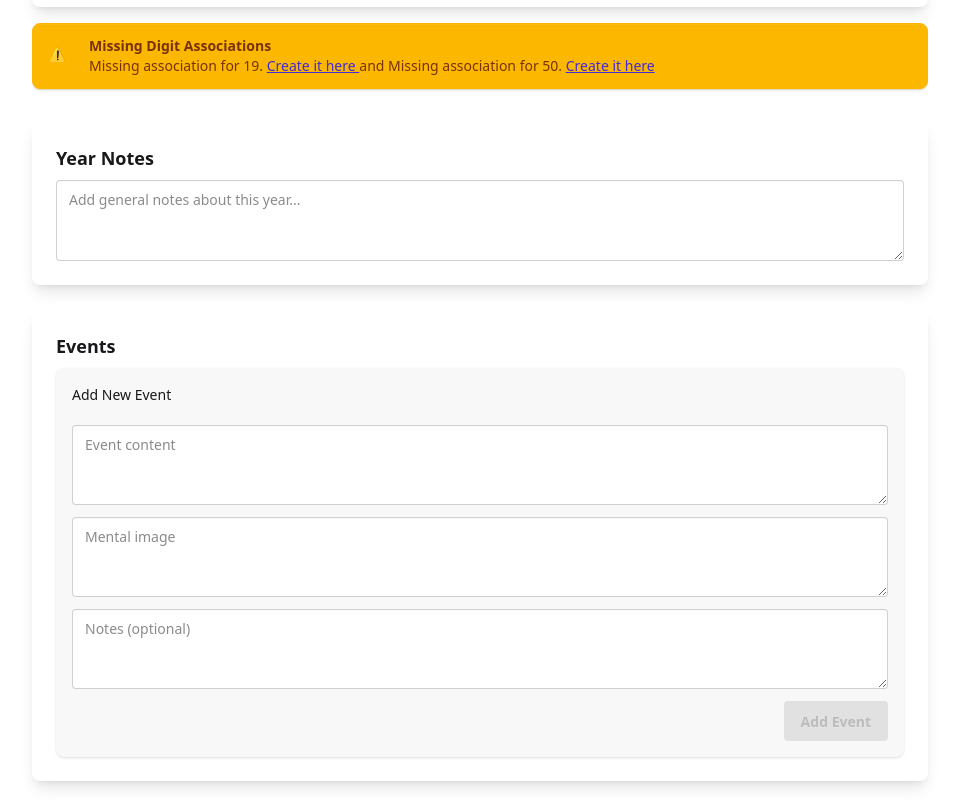
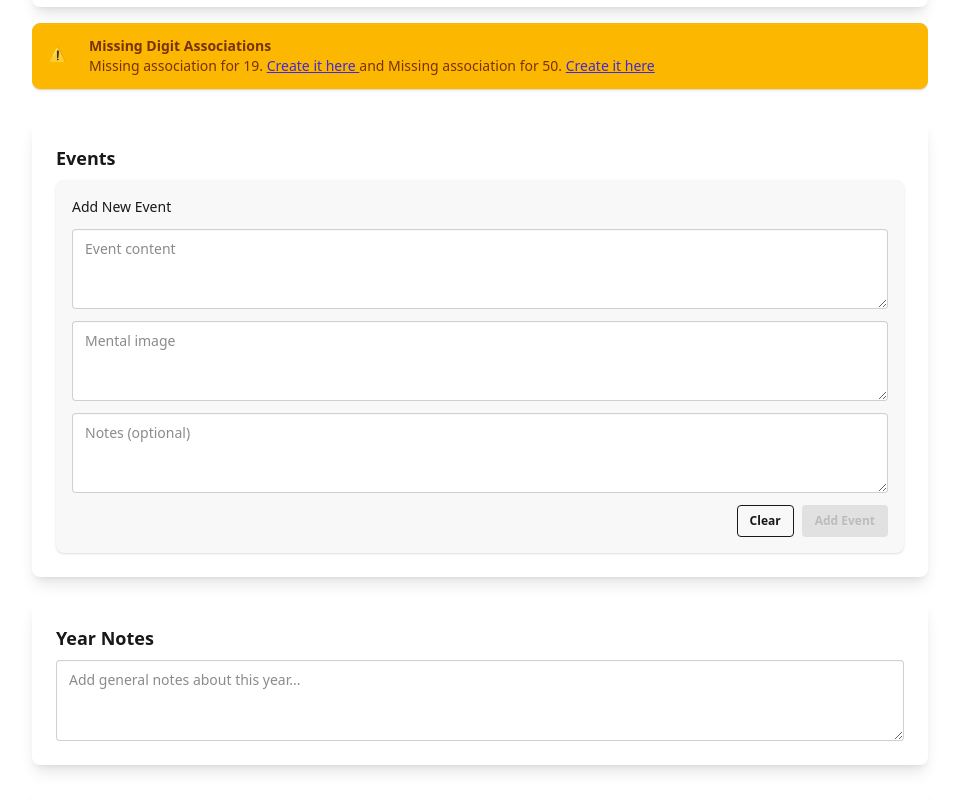
Before and after one commit to koljapluemer/know-every-year, a Vue app: page /manage-year/1950 in a window 1280 px wide. Shown: the part 300-1100 px from the top of the page, without its empty margins (160-1119 px from the left). Built offline with nearby package versions, Linux system fonts and the light colour scheme.

Commit message:
improve year form

```diff
--- a/src/components/EventFormRender.vue
+++ b/src/components/EventFormRender.vue
@@ -0,0 +1,148 @@
+<template>
+  <div class="card bg-base-200 shadow-sm">
+    <div class="card-body p-4">
+      <!-- Event Display Mode (only for existing events) -->
+      <div v-if="!isEditing && event" class="space-y-2">
+        <div class="flex justify-between items-start">
+          <div class="flex-1">
+            <h3 class="font-medium">{{ event.content }}</h3>
+            <p class="text-sm text-gray-600">{{ event.mentalImage }}</p>
+            <p v-if="event.notes" class="text-sm text-gray-500 mt-1">{{ event.notes }}</p>
+          </div>
+          <div class="flex gap-2 ml-4">
+            <button @click="startEdit" class="btn btn-sm btn-outline">
+              Edit
+            </button>
+            <button @click="confirmDelete" class="btn btn-sm btn-error">
+              Delete
+            </button>
+          </div>
+        </div>
+      </div>
+
+      <!-- Event Form Mode (for editing or adding) -->
+      <div v-else class="space-y-3">
+        <div v-if="!event" class="mb-3">
+          <h3 class="font-medium">Add New Event</h3>
+        </div>
+
+        <textarea
+          v-model="formData.content"
+          placeholder="Event content"
+          class="textarea textarea-bordered w-full"
+        />
+        <textarea
+          v-model="formData.mentalImage"
+          placeholder="Mental image"
+          class="textarea textarea-bordered w-full"
+        />
+        <textarea
+          v-model="formData.notes"
+          placeholder="Notes (optional)"
+          class="textarea textarea-bordered w-full"
+          rows="2"
+        ></textarea>
+        <div class="flex justify-end gap-2">
+          <button @click="cancel" class="btn btn-sm btn-outline">
+            {{ event ? 'Cancel' : 'Clear' }}
+          </button>
+          <button @click="save" class="btn btn-sm btn-primary" :disabled="!canSave">
+            {{ event ? 'Save' : 'Add Event' }}
+          </button>
+        </div>
+      </div>
+    </div>
+  </div>
+</template>
+
+<script setup lang="ts">
+import { ref, reactive, computed } from 'vue'
+import type { Event } from '../entities/YearAssociations'
+
+interface Props {
+  event?: Event // Optional for new events
+}
+
+const props = defineProps<Props>()
+
+const emit = defineEmits<{
+  'update': [eventId: string, updates: { content: string; mentalImage: string; notes?: string }]
+  'add': [eventData: { content: string; mentalImage: string; notes?: string }]
+  'delete': [eventId: string]
+}>()
+
+// Reactive state
+const isEditing = ref(false)
+const formData = reactive({
+  content: '',
+  mentalImage: '',
+  notes: ''
+})
+
+// Computed
+const canSave = computed(() =>
+  formData.content.trim() &&
+  formData.mentalImage.trim() &&
+  (props.event ?
+    // For editing: check if there are actual changes
+    (formData.content !== props.event.content ||
+     formData.mentalImage !== props.event.mentalImage ||
+     formData.notes !== (props.event.notes || '')) :
+    // For new: just check if required fields are filled
+    true
+  )
+)
+
+// Methods
+const startEdit = () => {
+  if (props.event) {
+    formData.content = props.event.content
+    formData.mentalImage = props.event.mentalImage
+    formData.notes = props.event.notes || ''
+    isEditing.value = true
+  }
+}
+
+const cancel = () => {
+  if (props.event) {
+    // Cancel editing - return to display mode
+    isEditing.value = false
+  } else {
+    // Clear form for new event
+    formData.content = ''
+    formData.mentalImage = ''
+    formData.notes = ''
+  }
+}
+
+const save = () => {
+  if (canSave.value) {
+    if (props.event) {
+      // Update existing event
+      emit('update', props.event.id, {
+        content: formData.content.trim(),
+        mentalImage: formData.mentalImage.trim(),
+        notes: formData.notes.trim() || undefined
+      })
+      isEditing.value = false
+    } else {
+      // Add new event
+      emit('add', {
+        content: formData.content.trim(),
+        mentalImage: formData.mentalImage.trim(),
+        notes: formData.notes.trim() || undefined
+      })
+      // Clear form after adding
+      formData.content = ''
+      formData.mentalImage = ''
+      formData.notes = ''
+    }
+  }
+}
+
+const confirmDelete = () => {
+  if (props.event && confirm('Are you sure you want to delete this event?')) {
+    emit('delete', props.event.id)
+  }
+}
+</script>
--- a/src/components/ManageYearRender.vue
+++ b/src/components/ManageYearRender.vue
@@ -49,19 +49,7 @@
       </div>
     </div>
 
-    <!-- Year Notes -->
-    <div class="card bg-base-100 shadow-lg mb-6">
-      <div class="card-body">
-        <h2 class="card-title">Year Notes</h2>
-        <textarea
-          v-model="yearNotes"
-          @input="debouncedUpdateYearNotes"
-          placeholder="Add general notes about this year..."
-          class="textarea textarea-bordered w-full"
-          rows="3"
-        ></textarea>
-      </div>
-    </div>
+
 
     <!-- Events List -->
     <div class="card bg-base-100 shadow-lg mb-6">
@@ -70,95 +58,22 @@
 
         <!-- Existing Events -->
         <div v-if="events.length > 0" class="space-y-4 mb-6">
-          <div
-            v-for="event in events"
-            :key="event.id"
-            class="card bg-base-200 shadow-sm"
-          >
-            <div class="card-body p-4">
-              <!-- Event Display Mode -->
-              <div v-if="!editingEvents.has(event.id)" class="space-y-2">
-                <div class="flex justify-between items-start">
-                  <div class="flex-1">
-                    <h3 class="font-medium">{{ event.content }}</h3>
-                    <p class="text-sm text-gray-600">{{ event.mentalImage }}</p>
-                    <p v-if="event.notes" class="text-sm text-gray-500 mt-1">{{ event.notes }}</p>
-                  </div>
-                  <div class="flex gap-2 ml-4">
-                    <button @click="startEditEvent(event.id)" class="btn btn-sm btn-outline">
-                      Edit
-                    </button>
-                    <button @click="confirmDeleteEvent(event.id)" class="btn btn-sm btn-error">
-                      Delete
-                    </button>
-                  </div>
-                </div>
-              </div>
-
-              <!-- Event Edit Mode -->
-              <div v-else class="space-y-3">
-                <textarea
-                  v-model="editingEventData[event.id].content"
-                  @input="debouncedUpdateEvent(event.id)"
-                  type="text"
-                  placeholder="Event content"
-                  class="textarea textarea-bordered w-full"
-                />
-                <textarea
-                  v-model="editingEventData[event.id].mentalImage"
-                  @input="debouncedUpdateEvent(event.id)"
-                  type="text"
-                  placeholder="Mental image"
-                  class="textarea textarea-bordered w-full"
-                />
-                <textarea
-                  v-model="editingEventData[event.id].notes"
-                  @input="debouncedUpdateEvent(event.id)"
-                  placeholder="Notes (optional)"
-                  class="textarea textarea-bordered w-full"
-                  rows="2"
-                ></textarea>
-                <div class="flex justify-end gap-2">
-                  <button @click="cancelEditEvent(event.id)" class="btn btn-sm btn-outline">
-                    Cancel
-                  </button>
-                </div>
-              </div>
-            </div>
-          </div>
+          <EventFormRender v-for="event in events" :key="event.id" :event="event" @update="handleUpdateEvent"
+            @delete="handleDeleteEvent" />
         </div>
 
         <!-- Add New Event Form -->
-        <div class="card bg-base-200 shadow-sm">
-          <div class="card-body p-4">
-            <h3 class="font-medium mb-3">Add New Event</h3>
-            <div class="space-y-3">
-              <textarea
-                v-model="newEvent.content"
-                type="text"
-                placeholder="Event content"
-                class="textarea textarea-bordered w-full"
-              />
-              <textarea
-                v-model="newEvent.mentalImage"
-                type="text"
-                placeholder="Mental image"
-                class="textarea textarea-bordered w-full"
-              />
-              <textarea
-                v-model="newEvent.notes"
-                placeholder="Notes (optional)"
-                class="textarea textarea-bordered w-full"
-                rows="2"
-              ></textarea>
-              <div class="flex justify-end">
-                <button @click="addNewEvent" class="btn btn-primary" :disabled="!canAddEvent">
-                  Add Event
-                </button>
-              </div>
-            </div>
-          </div>
-        </div>
+        <EventFormRender @add="handleAddEvent" />
+      </div>
+    </div>
+
+    <!-- Year Notes -->
+    <div class="card bg-base-100 shadow-lg mb-6">
+      <div class="card-body">
+        <h2 class="card-title">Year Notes</h2>
+        <textarea v-model="yearNotes" @input="debouncedUpdateYearNotes"
+          placeholder="Add general notes about this year..." class="textarea textarea-bordered w-full"
+          rows="3"></textarea>
       </div>
     </div>
 
@@ -173,11 +88,8 @@
               <h3 class="font-medium">Year → Events</h3>
               <p class="text-sm text-gray-600">Reset learning progress for recalling events from this year</p>
             </div>
-            <button
-              @click="$emit('reset-year-learning')"
-              class="btn btn-sm btn-outline btn-error"
-              :disabled="!yearData?.yearToEventsLearningData"
-            >
+            <button @click="$emit('reset-year-learning')" class="btn btn-sm btn-outline btn-error"
+              :disabled="!yearData?.yearToEventsLearningData">
               Reset
             </button>
           </div>
@@ -190,11 +102,8 @@
                 <p class="text-sm">{{ event.content }}</p>
                 <p class="text-xs text-gray-600">Reset learning progress for recalling this year from the event</p>
               </div>
-              <button
-                @click="$emit('reset-event-learning', event.id)"
-                class="btn btn-sm btn-outline btn-error ml-4"
-                :disabled="!event.eventToYearLearningData"
-              >
+              <button @click="$emit('reset-event-learning', event.id)" class="btn btn-sm btn-outline btn-error ml-4"
+                :disabled="!event.eventToYearLearningData">
                 Reset
               </button>
             </div>
@@ -210,6 +119,7 @@ import { ref, reactive, computed, onMounted } from 'vue'
 import { RouterLink } from 'vue-router'
 import type { Year } from '../entities/YearAssociations'
 import type { Event } from '../entities/YearAssociations'
+import EventFormRender from './EventFormRender.vue'
 
 interface Props {
   year: string
@@ -236,17 +146,19 @@ const emit = defineEmits<{
 
 // Reactive state
 const yearNotes = ref(props.yearData?.notes || '')
-const editingEvents = ref(new Set<string>())
-const editingEventData = reactive<Record<string, { content: string; mentalImage: string; notes: string }>>({})
 
-const newEvent = reactive({
-  content: '',
-  mentalImage: '',
-  notes: ''
-})
+// Methods
+const handleUpdateEvent = (eventId: string, updates: { content: string; mentalImage: string; notes?: string }) => {
+  emit('update-event', eventId, updates)
+}
 
-// Computed
-const canAddEvent = computed(() => newEvent.content.trim() && newEvent.mentalImage.trim())
+const handleDeleteEvent = (eventId: string) => {
+  emit('delete-event', eventId)
+}
+
+const handleAddEvent = (eventData: { content: string; mentalImage: string; notes?: string }) => {
+  emit('add-event', eventData)
+}
 
 // Debounced functions
 const debouncedUpdateYearNotes = (inputEvent: any) => {
@@ -256,58 +168,6 @@ const debouncedUpdateYearNotes = (inputEvent: any) => {
   }, 500)
 }
 
-const debouncedUpdateEvent = (eventId: string) => {
-  const data = editingEventData[eventId]
-  if (data) {
-    setTimeout(() => {
-      emit('update-event', eventId, {
-        content: data.content,
-        mentalImage: data.mentalImage,
-        notes: data.notes || undefined
-      })
-    }, 500)
-  }
-}
-
-// Methods
-const startEditEvent = (eventId: string) => {
-  const event = props.events.find(e => e.id === eventId)
-  if (event) {
-    editingEventData[eventId] = {
-      content: event.content,
-      mentalImage: event.mentalImage,
-      notes: event.notes || ''
-    }
-    editingEvents.value.add(eventId)
-  }
-}
-
-const cancelEditEvent = (eventId: string) => {
-  editingEvents.value.delete(eventId)
-  delete editingEventData[eventId]
-}
-
-const confirmDeleteEvent = (eventId: string) => {
-  if (confirm('Are you sure you want to delete this event?')) {
-    emit('delete-event', eventId)
-  }
-}
-
-const addNewEvent = () => {
-  if (canAddEvent.value) {
-    emit('add-event', {
-      content: newEvent.content.trim(),
-      mentalImage: newEvent.mentalImage.trim(),
-      notes: newEvent.notes.trim() || undefined
-    })
-
-    // Reset form
-    newEvent.content = ''
-    newEvent.mentalImage = ''
-    newEvent.notes = ''
-  }
-}
-
 // Initialize year notes
 onMounted(() => {
   yearNotes.value = props.yearData?.notes || ''
```
